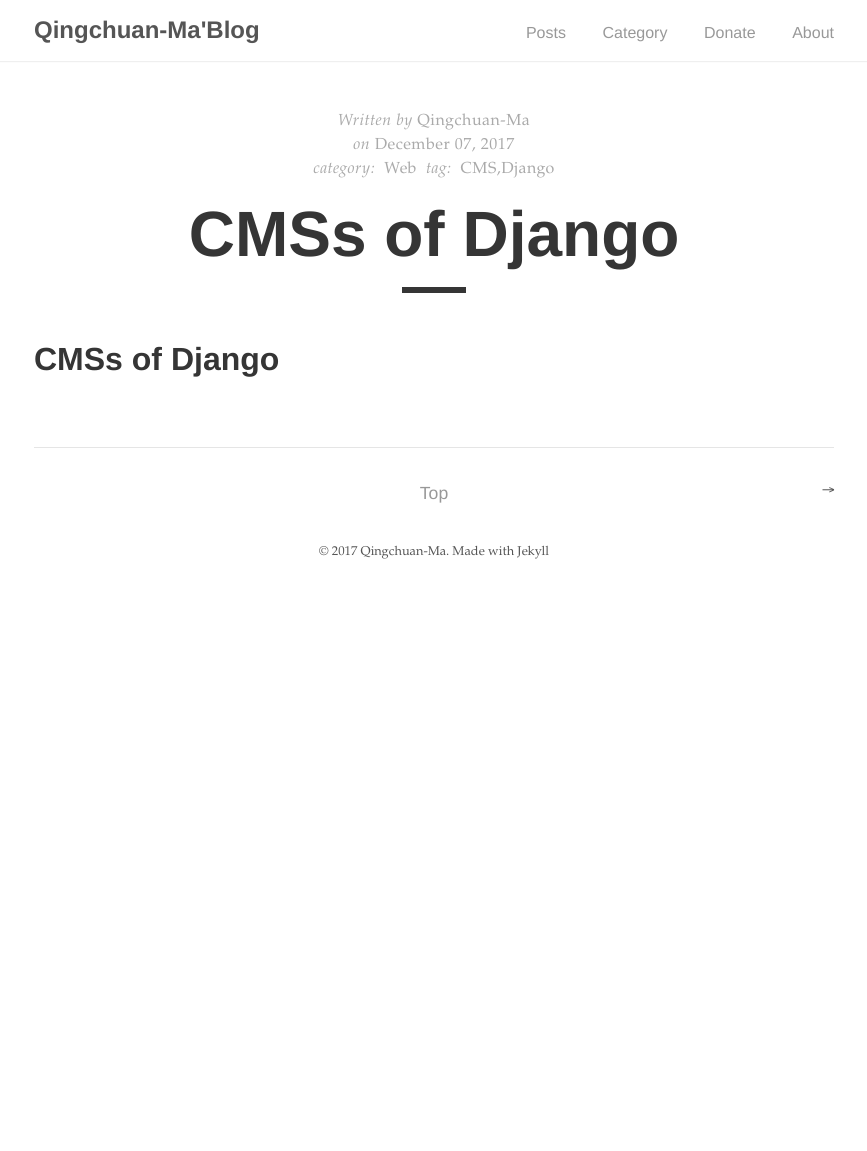
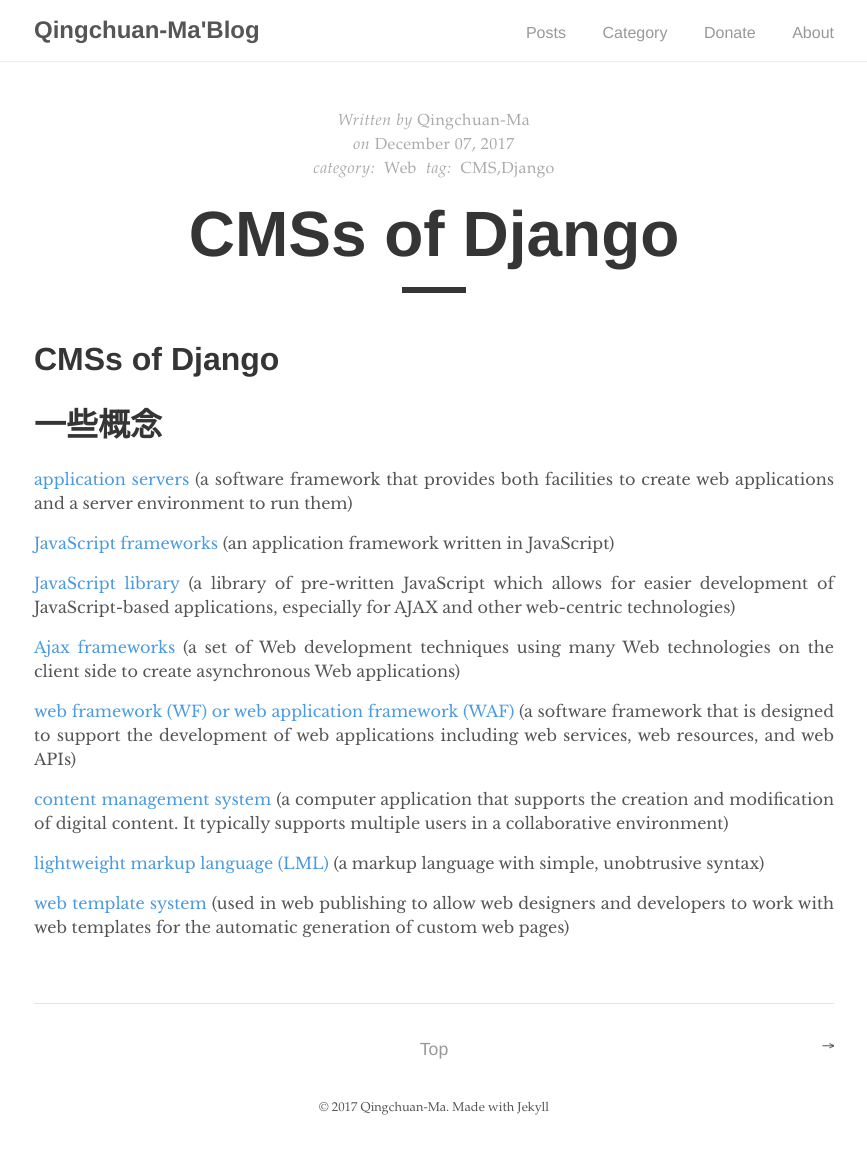
Before and after one commit to Qingchuan-Ma/blog, a Jekyll site: the page built from _posts/web/2017-12-07-cms of django.md, in a window 1280 px wide. Shown: the whole page, without its empty margins (206-1073 px from the left). Built offline with Jekyll 4.4.1, drawn with Linux system fonts in a browser that asks for light colours; before the commit the page ends 900 px from its top, so only the background shows below that.

Commit message:
Update 2017-12-07-cms of django.md

```diff
--- a/_posts/web/2017-12-07-cms of django.md
+++ b/_posts/web/2017-12-07-cms of django.md
@@ -7,3 +7,33 @@
 ---
 
 # CMSs of Django
+
+
+
+# 一些概念
+
+
+
+[application servers](https://en.wikipedia.org/wiki/List_of_application_servers)
+(a software framework that provides both facilities to create web applications and a server environment to run them)
+
+[JavaScript frameworks](https://en.wikipedia.org/wiki/Comparison_of_JavaScript_frameworks)
+(an application framework written in JavaScript)
+
+[JavaScript library](https://en.wikipedia.org/wiki/List_of_JavaScript_libraries)
+(a library of pre-written JavaScript which allows for easier development of JavaScript-based applications, especially for AJAX and other web-centric technologies)
+
+[Ajax frameworks](https://en.wikipedia.org/wiki/List_of_Ajax_frameworks)
+(a set of Web development techniques using many Web technologies on the client side to create asynchronous Web applications)
+
+[web framework (WF) or web application framework (WAF)](https://en.wikipedia.org/wiki/Comparison_of_web_frameworks)
+(a software framework that is designed to support the development of web applications including web services, web resources, and web APIs)
+
+[content management system](https://en.wikipedia.org/wiki/List_of_content_management_systems)
+(a computer application that supports the creation and modification of digital content. It typically supports multiple users in a collaborative environment)
+
+[lightweight markup language (LML)](https://en.wikipedia.org/wiki/Lightweight_markup_language)
+(a markup language with simple, unobtrusive syntax)
+
+[web template system](https://en.wikipedia.org/wiki/Comparison_of_web_template_engines)
+(used in web publishing to allow web designers and developers to work with web templates for the automatic generation of custom web pages)
```
